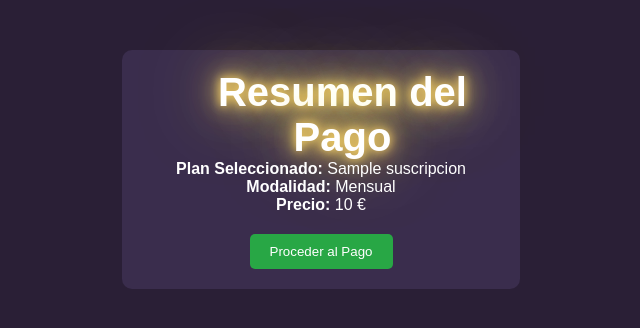
After one commit to SherezadeLc/Tintero, a PHP site: page /pagar.php?plan=1&modo=mensual in a window 1280 px wide. The commit adds this page. Shown: the top 328 px of the page, without its empty margins (319-959 px from the left). Run offline with PHP 8.4, Linux system fonts and the light colour scheme; tables that the repository leaves empty or names only in its code hold one stand-in row (values such as "Sample post").

Commit message:
menu suscripciones

```diff
--- /dev/null
+++ b/pagar.php
@@ -0,0 +1,90 @@
+<?php
+session_start();
+
+if (!isset($_GET['plan']) || !isset($_GET['modo'])) {
+    echo "No se han recibido datos de pago.";
+    exit;
+}
+
+$plan_id = $_GET['plan'];
+$modo_pago = $_GET['modo'];
+
+// Conexión a la base de datos
+$conexion = mysqli_connect("localhost", "root", "", "tintero");
+if (!$conexion) {
+    die("Error de conexión: " . mysqli_connect_error());
+}
+
+// Obtener los datos del plan
+$sql = "SELECT Nombre_Plan, Precio_Mensual, Precio_Anual FROM plan_suscripcion WHERE id_plan = $plan_id";
+$resultado = mysqli_query($conexion, $sql);
+$plan = mysqli_fetch_assoc($resultado);
+
+// Determinar el precio según el modo
+$precio = $modo_pago === "mensual" ? $plan["Precio_Mensual"] : $plan["Precio_Anual"];
+$nombre_plan = $plan["Nombre_Plan"];
+
+mysqli_close($conexion);
+?>
+
+<!DOCTYPE html>
+<html>
+    <head>
+        <head>
+        <meta charset="UTF-8">
+        <meta name="viewport" content="width=device-width, initial-scale=1.0">
+        <title>Tintero</title>
+        <link rel="shortcut icon" href="./img/icono.jpg" type="image/x-icon" id="ico">
+        <link rel="stylesheet" type="text/css" href="./css/Registro_Login.css">
+        <script src="./javascript/script.js"></script>
+    </head>
+        <style>
+            body {
+                background-color: #2a1f36;
+                color: white;
+                font-family: Arial, sans-serif;
+                text-align: center;
+                padding-top: 50px;
+            }
+            .resumen {
+                background-color: #3a2d4d;
+                padding: 20px;
+                border-radius: 10px;
+                display: inline-block;
+            }
+            .btn {
+                padding: 10px 20px;
+                background-color: #28a745;
+                border: none;
+                color: white;
+                border-radius: 5px;
+                margin-top: 20px;
+                text-decoration: none;
+            }
+            .btn:hover {
+                background-color: #218838;
+            }
+        </style>
+    </head>
+    <body>
+
+        <div class="resumen">
+            <h2>Resumen del Pago</h2>
+            <p><strong>Plan Seleccionado:</strong> <?= $nombre_plan ?></p>
+            <p><strong>Modalidad:</strong> <?= ucfirst($modo_pago) ?></p>
+            <p><strong>Precio:</strong> <?= $precio ?> €</p>
+
+            <!-- Aquí podrías redirigir a un procesador de pago real -->
+            <form action="pago_exitoso.php" method="POST">
+
+                <input type="hidden" name="plan_id" value="<?= $plan_id ?>">
+                <input type="hidden" name="nombre_plan" value="<?= htmlspecialchars($nombre_plan) ?>">
+                <input type="hidden" name="modo" value="<?= $modo_pago ?>">
+                <input type="hidden" name="precio" value="<?= $precio ?>">
+                <button class="btn" type="submit">Proceder al Pago</button>
+
+            </form>
+        </div>
+
+    </body>
+</html>
```
Also changed, not shown: pago_exitoso.php (added, +52 -0 lines), menu_planes_suscripciones.php (indentation only).
